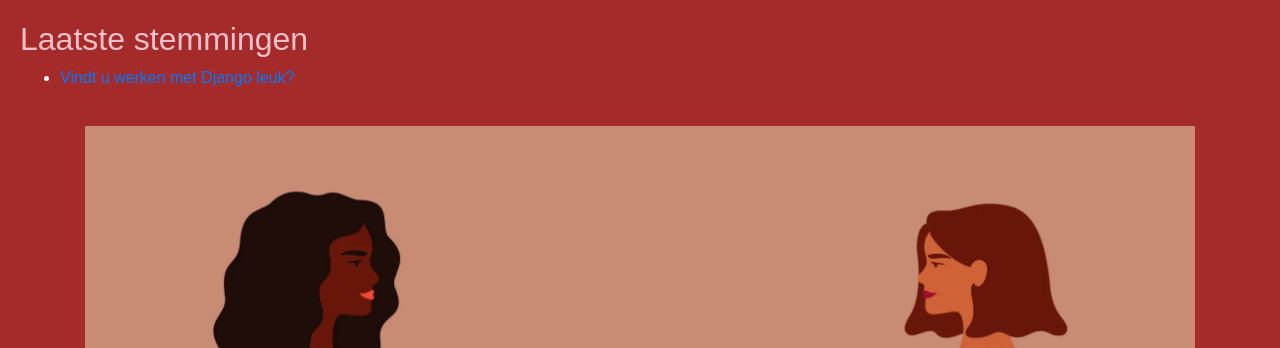
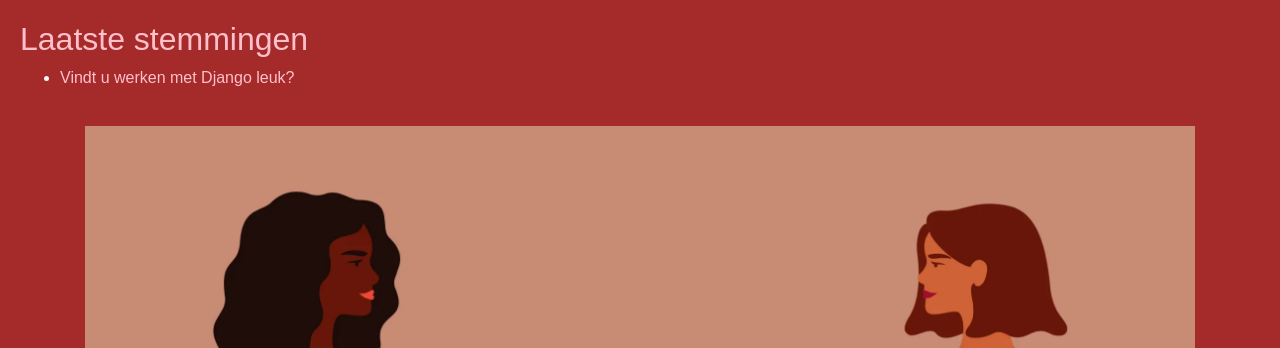
Before and after one commit to Fiveblades/pollproject, a Django app: page / in a window 1280 px wide. Shown: the part 72-420 px from the top of the page. Run offline with Django 5.2, Linux system fonts and the light colour scheme; data comes from the database, SQL or seed files in the repository; both versions use the stored data as it was after the commit; some libraries are stand-ins or nearby versions.

Commit message:
Versie 4

```diff
--- a/mysite/polls/templates/polls/detail.html
+++ b/mysite/polls/templates/polls/detail.html
@@ -14,5 +14,5 @@
         <button type="submit" class="btn btn-primary mb-3">Stem</button>
     </form>
         <p></p>
-    <a href="{% url 'polls:results' poll.id %}">Bekijk de resultaten</a>
+    <a class="link" href="{% url 'polls:results' poll.id %}">Bekijk de resultaten</a>
 {% endblock %}
--- a/mysite/polls/templates/polls/index.html
+++ b/mysite/polls/templates/polls/index.html
@@ -6,7 +6,7 @@
     <h2>Laatste stemmingen</h2>
     <ul>
         {% for poll in latest_poll_list %}
-            <li><a href="{% url 'polls:detail' poll.id %}">{{ poll.question }}</a></li>
+            <li><a class="link" href="{% url 'polls:detail' poll.id %}">{{ poll.question }}</a></li>
         {% endfor %}
     </ul>
 {% endblock %}
--- a/mysite/polls/templates/polls/results.html
+++ b/mysite/polls/templates/polls/results.html
@@ -9,5 +9,5 @@
             <li>{{ choice.choice_text }} - {{ choice.votes }} stemmen</li>
         {% endfor %}
     </ul>
-    <a href="{% url 'polls:detail' poll.id %}">Nog een keer stemmen ?</a>
+    <a class="link" href="{% url 'polls:detail' poll.id %}">Nog een keer stemmen ?</a>
 {% endblock %}
--- a/mysite/static/css/stijl.css
+++ b/mysite/static/css/stijl.css
@@ -66,3 +66,11 @@
 li {
     color: whitesmoke
 }
+
+form {
+    color: whitesmoke
+}
+
+.link {
+    color: pink
+}
```
Also changed, not shown: mysite/db.sqlite3.
